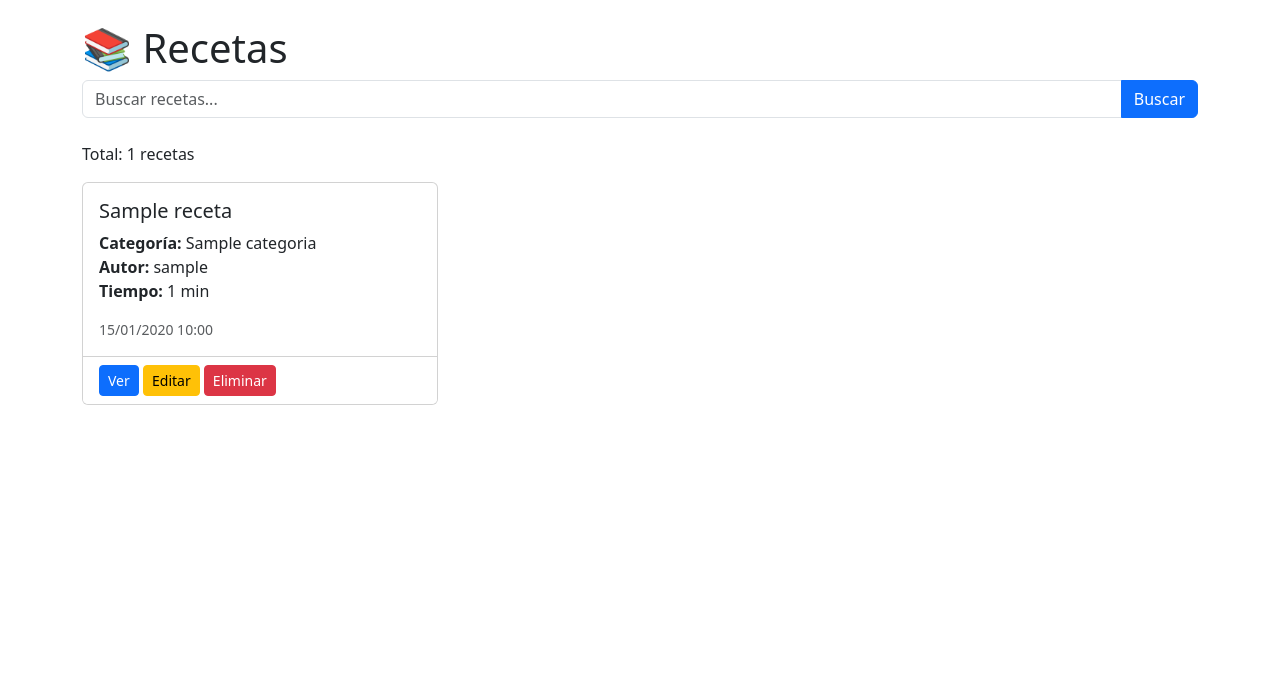
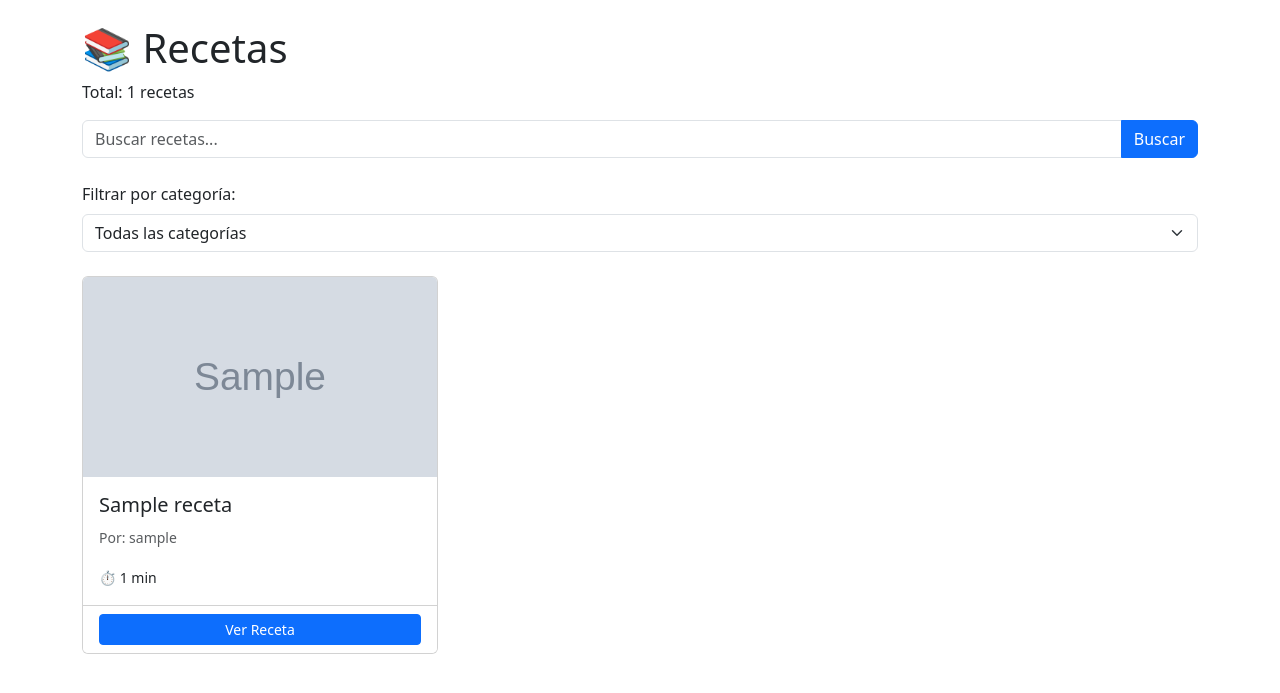
Before and after one commit to JaimeAbuin51/RR_recuperacion_JaimeAbuin, a Django app: page /recetas/ in a window 1280 px wide. Shown: the part 56-749 px from the top of the page. Run offline with Django 5.2, Linux system fonts and the light colour scheme; a user stored in the database is signed in; tables that the repository leaves empty hold one stand-in row (values such as "Sample post"); grey boxes marked "Sample" are stand-in pictures.

Commit message:
Empiezo paginación, recurro a la IA un poco para arreglarlo pero ahora no se ven recetas, por tanto voy a seguir a mano arreglando cosas

```diff
--- a/RR_proyect/recetas/templates/recetas/lista_recetas.html
+++ b/RR_proyect/recetas/templates/recetas/lista_recetas.html
@@ -6,41 +6,56 @@
 <div class="row">
     <div class="col-md-12">
         <h1>📚 Recetas</h1>
-        <form method="get" class="mb-4">
+        <p>Total: {{ page_obj.paginator.count }} recetas</p>
+    </div>
+</div>
+
+<form method="get" class="mb-4">
     <div class="input-group">
         <input type="text" name="search" class="form-control" placeholder="Buscar recetas..." value="{{ search }}">
         <button class="btn btn-primary" type="submit">Buscar</button>
     </div>
 </form>
-        <p>Total: {{ recetas.count }} recetas</p>
-    </div>
+
+<div class="mb-4">
+    <label for="categoria" class="form-label">Filtrar por categoría:</label>
+    <form method="get" class="d-flex gap-2">
+        <input type="hidden" name="search" value="{{ search }}">
+        <select name="categoria" id="categoria" class="form-select" onchange="this.form.submit()">
+            <option value="">Todas las categorías</option>
+            {% for cat in categorias %}
+                <option value="{{ cat.id }}" {% if cat.id|stringformat:"s" == categoria_seleccionada %}selected{% endif %}>
+                    {{ cat.nombre }}
+                </option>
+            {% endfor %}
+        </select>
+    </form>
 </div>
 
 <div class="row">
     {% for receta in recetas %}
     <div class="col-md-4 mb-4">
         <div class="card h-100">
+            {% if receta.imagen %}
+                <img src="{{ receta.imagen.url }}" class="card-img-top" alt="{{ receta.titulo }}" style="height: 200px; object-fit: cover;">
+            {% else %}
+                <div class="card-img-top bg-light d-flex align-items-center justify-content-center" style="height: 200px;">
+                    <span class="text-muted">Sin imagen</span>
+                </div>
+            {% endif %}
             <div class="card-body">
                 <h5 class="card-title">{{ receta.titulo }}</h5>
-                <p class="card-text">
-                    <strong>Categoría:</strong> {{ receta.categoria }}<br>
-                    <strong>Autor:</strong> {{ receta.autor }}<br>
-                    <strong>Tiempo:</strong> {{ receta.tiempo_preparacion }} min
-                </p>
-                <p class="card-text text-muted small">{{ receta.fecha_creacion|date:"d/m/Y H:i" }}</p>
+                <p class="card-text"><small class="text-muted">Por: {{ receta.autor.username }}</small></p>
+                <p class="card-text"><small>⏱️ {{ receta.tiempo_preparacion }} min</small></p>
             </div>
             <div class="card-footer bg-white">
-                <a href="{% url 'detalle_receta' receta.id %}" class="btn btn-primary btn-sm">Ver</a>
-                {% if user == receta.autor %}
-                    <a href="{% url 'editar_receta' receta.id %}" class="btn btn-warning btn-sm">Editar</a>
-                    <a href="{% url 'eliminar_receta' receta.id %}" class="btn btn-danger btn-sm">Eliminar</a>
+                {% if receta.es_externa %}
+                    <a href="{% url 'detalle_externa' receta.meal_id %}" class="btn btn-success btn-sm w-100">Ver Receta</a>
+                {% else %}
+                    <a href="{% url 'detalle_receta' receta.id %}" class="btn btn-primary btn-sm w-100">Ver Receta</a>
                 {% endif %}
             </div>
         </div>
-    </div>
-    {% empty %}
-    <div class="col-12">
-        <p class="alert alert-info">No hay recetas aún.</p>
     </div>
     {% endfor %}
 </div>
@@ -50,24 +65,25 @@
     <ul class="pagination justify-content-center">
         {% if page_obj.has_previous %}
             <li class="page-item">
-                <a class="page-link" href="?page=1">Primera</a>
+                <a class="page-link" href="?page=1{% if search %}&search={{ search }}{% endif %}{% if categoria_seleccionada %}&categoria={{ categoria_seleccionada }}{% endif %}">Primera</a>
             </li>
             <li class="page-item">
-                <a class="page-link" href="?page={{ page_obj.previous_page_number }}">Anterior</a>
+                <a class="page-link" href="?page={{ page_obj.previous_page_number }}{% if search %}&search={{ search }}{% endif %}{% if categoria_seleccionada %}&categoria={{ categoria_seleccionada }}{% endif %}">Anterior</a>
             </li>
         {% endif %}
         <li class="page-item active">
-            <span class="page-link">Página {{ page_obj.number }}</span>
+            <span class="page-link">Página {{ page_obj.number }} de {{ page_obj.paginator.num_pages }}</span>
         </li>
         {% if page_obj.has_next %}
             <li class="page-item">
-                <a class="page-link" href="?page={{ page_obj.next_page_number }}">Siguiente</a>
+                <a class="page-link" href="?page={{ page_obj.next_page_number }}{% if search %}&search={{ search }}{% endif %}{% if categoria_seleccionada %}&categoria={{ categoria_seleccionada }}{% endif %}">Siguiente</a>
             </li>
             <li class="page-item">
-                <a class="page-link" href="?page={{ page_obj.paginator.num_pages }}">Última</a>
+                <a class="page-link" href="?page={{ page_obj.paginator.num_pages }}{% if search %}&search={{ search }}{% endif %}{% if categoria_seleccionada %}&categoria={{ categoria_seleccionada }}{% endif %}">Última</a>
             </li>
         {% endif %}
     </ul>
 </nav>
 {% endif %}
+
 {% endblock %}
--- a/RR_proyect/recetas/urls.py
+++ b/RR_proyect/recetas/urls.py
@@ -2,7 +2,7 @@ from django.urls import path
 from . import views
 
 urlpatterns = [
-    path('', views.ListaRecetas.as_view(), name='lista_recetas'),
+    path('', views.lista_recetas, name='lista_recetas'),
     path('receta/<int:pk>/', views.DetalleReceta.as_view(), name='detalle_receta'),
     path('crear/', views.CrearReceta.as_view(), name='crear_receta'),
     path('editar/<int:pk>/', views.EditarReceta.as_view(), name='editar_receta'),
--- a/RR_proyect/recetas/views.py
+++ b/RR_proyect/recetas/views.py
@@ -9,32 +9,66 @@ from .models import Receta, Comentario, Categoria
 from .forms import RecetaForm, ComentarioForm
 from django.contrib.auth.models import User
 from django.contrib.auth.forms import UserCreationForm
+from django.core.paginator import Paginator
 import requests
 
-class ListaRecetas(ListView):
-    model = Receta
-    template_name = 'recetas/lista_recetas.html'
-    context_object_name = 'recetas'
-    paginate_by = 10
+def lista_recetas(request):
+    search = request.GET.get('search', '')
+    categoria_id = request.GET.get('categoria', '')
+    page = request.GET.get('page', 1)
 
-    def get_queryset(self):
-        queryset = super().get_queryset()
-        search = self.request.GET.get('search')
-        categoria = self.request.GET.get('categoria')
+    # Recetas locales
+    recetas_locales = Receta.objects.all()
 
-        if search:
-            queryset = queryset.filter(titulo__icontains=search)
-        if categoria:
-            queryset = queryset.filter(categoria_id=categoria)
+    if search:
+        recetas_locales = recetas_locales.filter(titulo__icontains=search)
+    if categoria_id:
+        recetas_locales = recetas_locales.filter(categoria_id=categoria_id)
 
-        return queryset
+    # Recetas externas
+    recetas_externas = []
+    if search:
+        try:
+            from types import SimpleNamespace
+            url = f'https://www.themealdb.com/api/json/v1/1/search.php?s={search}'
+            response = requests.get(url, timeout=5)
+            data = response.json()
 
-    def get_context_data(self, **kwargs):
-        context = super().get_context_data(**kwargs)
-        context['search'] = self.request.GET.get('search', '')
-        context['categorias'] = Categoria.objects.all()
-        context['categoria_seleccionada'] = self.request.GET.get('categoria', '')
-        return context
+            if data.get('meals'):
+                recetas_externas = [SimpleNamespace(
+                    id=meal.get('idMeal'),
+                    titulo=meal.get('strMeal'),
+                    autor=SimpleNamespace(username='TheMealDB'),
+                    tiempo_preparacion=30,
+                    imagen=SimpleNamespace(url=meal.get('strMealThumb')),
+                    es_externa=True,
+                    meal_id=meal.get('idMeal')
+                ) for meal in data['meals']]
+        except:
+            pass
+
+    # Combinar
+    todas = list(recetas_locales) + recetas_externas
+
+    # Paginar
+    paginator = Paginator(todas, 12)
+    try:
+        page_obj = paginator.page(int(page))
+    except:
+        page_obj = paginator.page(1)
+
+    categorias = Categoria.objects.all()
+
+    context = {
+        'recetas': page_obj.object_list,
+        'page_obj': page_obj,
+        'is_paginated': page_obj.has_other_pages(),
+        'search': search,
+        'categorias': categorias,
+        'categoria_seleccionada': categoria_id,
+    }
+
+    return render(request, 'recetas/lista_recetas.html', context)
 
 class DetalleReceta(DetailView):
     model = Receta
```
Also changed, not shown: RR_proyect/Guia_día_a_dia.MD (+6 -0 lines), RR_proyect/media/recetas/flan-de-huevo_Tzv3omw.jpg (added).
